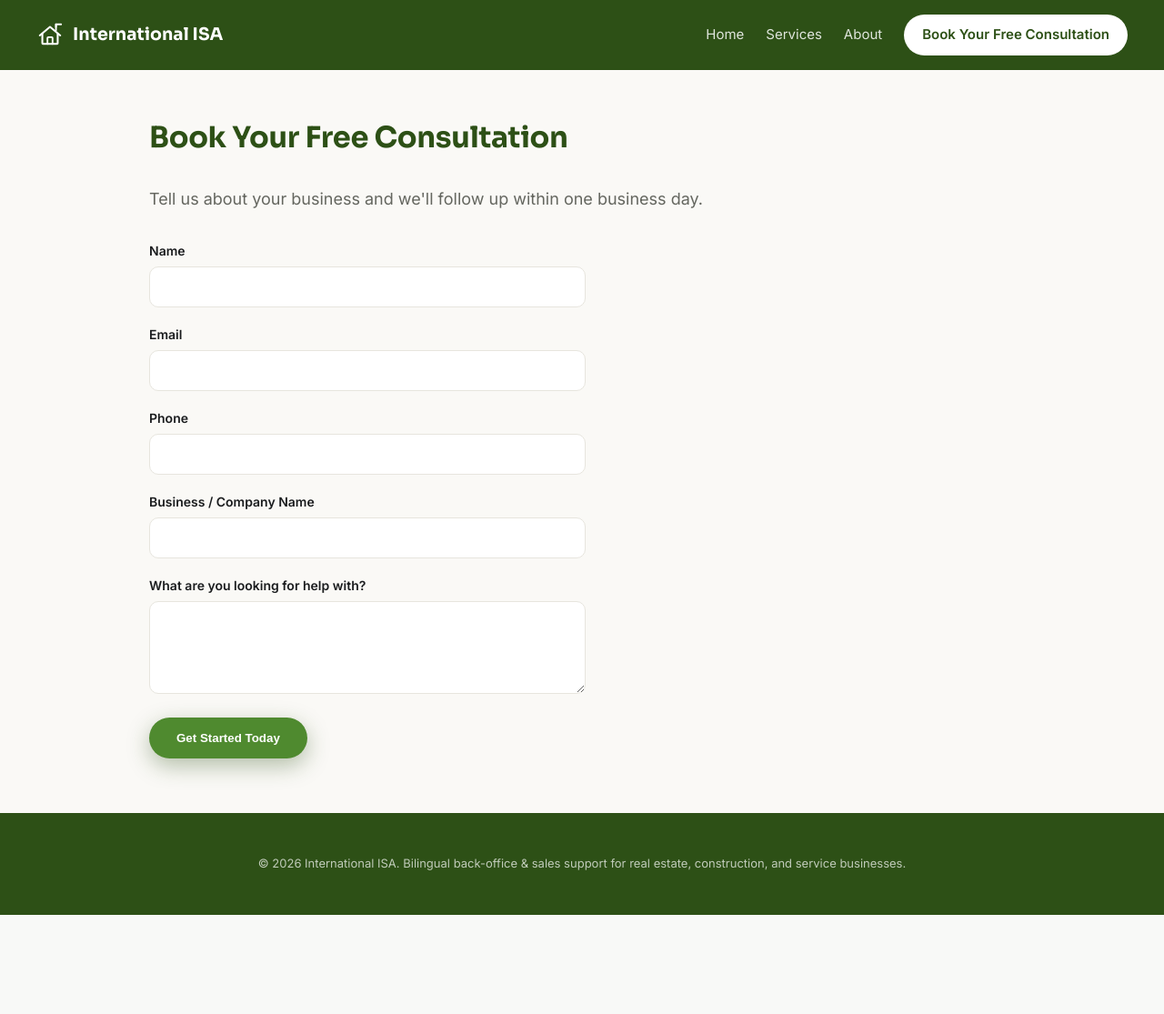
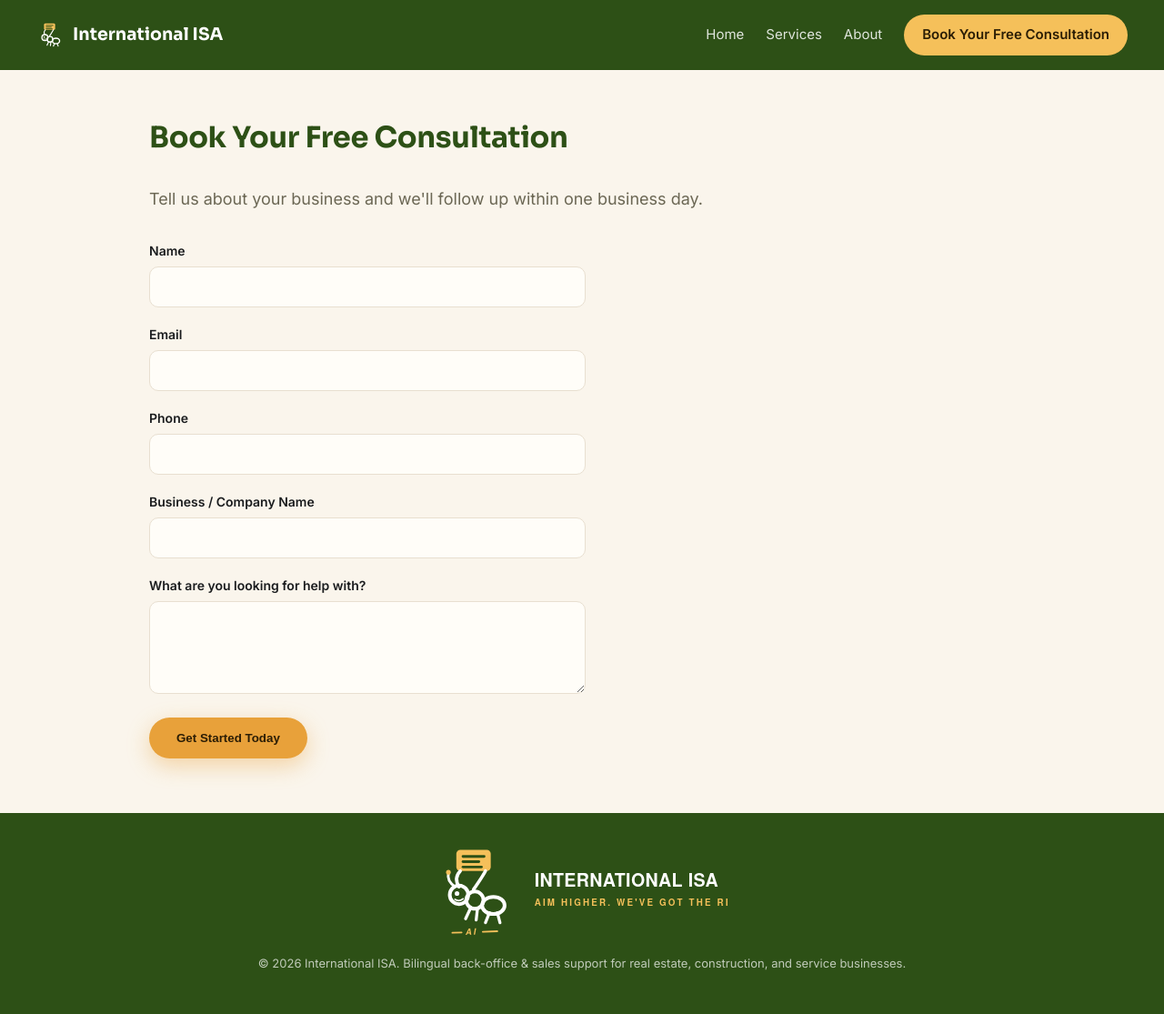
Before and after one commit to isaacsoberanis80/international-isa-website, a Flask app: page /contact in a window 1280 px wide. Shown: the whole page at 91% size. Before the commit the page ends 1006 px from the top, so only its background shows below. Run offline with Flask 3, Linux system fonts and the light colour scheme.

Commit message:
Rebrand: new Mighty Ant logo (header, footer, favicon) + warm cream/gold interface palette
- Header: ant mascot icon (white strokes, gold task-box) replaces house icon
- Footer: full reversed lockup with 'Aim higher. We've got the rest.' tagline
- Favicon: ant on cream rounded tile
- Palette: cream background (#faf5ec), gold CTAs and accents (#e8a13a/#f5c05a), grass green (#2d5016) unchanged as brand color
- All page content untouched

Co-Authored-By: Claude Fable 5 <noreply@anthropic.com>

```diff
--- a/app/static/css/style.css
+++ b/app/static/css/style.css
@@ -1,12 +1,15 @@
 :root {
   --brand: #2d5016;
   --brand-light: #4f8a2f;
-  --brand-lighter: #eaf3e2;
+  --brand-lighter: #eef0dc;
+  --gold: #e8a13a;
+  --gold-bright: #f5c05a;
+  --gold-ink: #2b1d05;
   --ink: #1a1c1e;
-  --muted: #64665f;
-  --bg: #faf9f6;
-  --card: #ffffff;
-  --border: #e7e5de;
+  --muted: #6b6754;
+  --bg: #faf5ec;
+  --card: #fffdf8;
+  --border: #e8dfd0;
 }
 
 * { box-sizing: border-box; }
@@ -63,8 +66,8 @@ nav a {
 nav a:hover { color: #fff; }
 
 nav a.cta {
-  background: #fff;
-  color: var(--brand);
+  background: var(--gold-bright);
+  color: var(--gold-ink);
   padding: 10px 20px;
   border-radius: 999px;
   font-weight: 600;
@@ -73,7 +76,7 @@ nav a.cta {
 }
 
 nav a.cta:hover {
-  background: var(--brand-lighter);
+  background: #fff;
   transform: translateY(-1px);
 }
 
@@ -153,20 +156,20 @@ main {
 .cta-large {
   display: inline-block;
   margin-top: 28px;
-  background: var(--brand-light);
-  color: #fff;
+  background: var(--gold);
+  color: var(--gold-ink);
   text-decoration: none;
   padding: 15px 30px;
   border-radius: 999px;
-  font-weight: 600;
-  box-shadow: 0 8px 24px rgba(45, 80, 22, 0.35);
+  font-weight: 700;
+  box-shadow: 0 8px 24px rgba(232, 161, 58, 0.4);
   transition: transform 0.15s ease, box-shadow 0.15s ease, background 0.15s ease;
 }
 
 .cta-large:hover {
-  background: var(--brand);
+  background: var(--gold-bright);
   transform: translateY(-2px);
-  box-shadow: 0 12px 28px rgba(45, 80, 22, 0.45);
+  box-shadow: 0 12px 28px rgba(232, 161, 58, 0.5);
 }
 
 .values {
@@ -249,8 +252,8 @@ main {
 }
 
 .cta-band h2 { color: #fff; margin-top: 0; }
-.cta-band .cta-large { background: #fff; color: var(--brand); box-shadow: none; }
-.cta-band .cta-large:hover { background: var(--brand-lighter); }
+.cta-band .cta-large { background: var(--gold-bright); color: var(--gold-ink); box-shadow: none; }
+.cta-band .cta-large:hover { background: #fff; }
 
 .page-header { margin-top: 48px; }
 
@@ -286,8 +289,8 @@ main {
 .lead-form input:focus,
 .lead-form textarea:focus {
   outline: none;
-  border-color: var(--brand-light);
-  box-shadow: 0 0 0 3px rgba(79, 138, 47, 0.15);
+  border-color: var(--gold);
+  box-shadow: 0 0 0 3px rgba(232, 161, 58, 0.2);
 }
 
 .lead-form button {
@@ -423,8 +426,8 @@ main {
   width: 32px;
   height: 32px;
   border-radius: 999px;
-  background: var(--brand);
-  color: #fff;
+  background: var(--gold);
+  color: var(--gold-ink);
   font-family: "Sora", sans-serif;
   font-weight: 700;
   font-size: 14px;
@@ -490,7 +493,7 @@ main {
 .faq summary::after {
   content: "+";
   font-size: 20px;
-  color: var(--brand-light);
+  color: var(--gold);
   transition: transform 0.15s ease;
 }
 
@@ -515,10 +518,17 @@ main {
 
 .site-footer {
   text-align: center;
-  padding: 32px 24px;
+  padding: 36px 24px 32px;
   color: rgba(255, 255, 255, 0.7);
   font-size: 13px;
   background: var(--brand);
+}
+
+.footer-logo {
+  width: 320px;
+  max-width: 85%;
+  display: block;
+  margin: 0 auto 14px;
 }
 
 @media (max-width: 640px) {
--- a/app/templates/base.html
+++ b/app/templates/base.html
@@ -13,12 +13,22 @@
 <body>
   <header class="site-header">
     <a class="logo" href="{{ url_for('main.home') }}">
-      <svg viewBox="0 0 32 32" fill="none" aria-hidden="true">
-        <path d="M4 17 16 7l12 10" stroke="#fff" stroke-width="2.2" stroke-linecap="round" stroke-linejoin="round"/>
-        <path d="M7 15v11a1 1 0 0 0 1 1h16a1 1 0 0 0 1-1V15" stroke="#fff" stroke-width="2.2" stroke-linecap="round" stroke-linejoin="round"/>
-        <path d="M13 27v-7a1 1 0 0 1 1-1h4a1 1 0 0 1 1 1v7" stroke="#fff" stroke-width="2" stroke-linecap="round" stroke-linejoin="round"/>
-        <path d="M23 11V4h6" stroke="#fff" stroke-width="2" stroke-linecap="round" stroke-linejoin="round"/>
-        <path d="M23 4v3" stroke="#fff" stroke-width="2" stroke-linecap="round"/>
+      <svg viewBox="0 0 128 128" fill="none" aria-hidden="true">
+        <rect x="36" y="12" width="52" height="30" rx="6" fill="#f5c05a"/>
+        <line x1="46" y1="21" x2="78" y2="21" stroke="#2D5016" stroke-width="4" stroke-linecap="round"/>
+        <line x1="46" y1="29" x2="70" y2="29" stroke="#2D5016" stroke-width="4" stroke-linecap="round"/>
+        <line x1="46" y1="37" x2="74" y2="37" stroke="#2D5016" stroke-width="4" stroke-linecap="round"/>
+        <path d="M40 66 C34 56 36 48 42 42" stroke="#fff" stroke-width="5" stroke-linecap="round"/>
+        <path d="M62 70 C70 58 76 50 80 42" stroke="#fff" stroke-width="5" stroke-linecap="round"/>
+        <circle cx="40" cy="78" r="14" stroke="#fff" stroke-width="6"/>
+        <circle cx="37" cy="76" r="3.5" fill="#fff"/>
+        <path d="M34 85 Q40 89 46 84" stroke="#fff" stroke-width="2.5" stroke-linecap="round"/>
+        <circle cx="64" cy="86" r="13" stroke="#fff" stroke-width="6"/>
+        <ellipse cx="92" cy="94" rx="17" ry="13" stroke="#fff" stroke-width="6"/>
+        <path d="M58 97 L50 114" stroke="#fff" stroke-width="5" stroke-linecap="round"/>
+        <path d="M68 98 L66 116" stroke="#fff" stroke-width="5" stroke-linecap="round"/>
+        <path d="M86 105 L80 118" stroke="#fff" stroke-width="5" stroke-linecap="round"/>
+        <path d="M98 105 L102 118" stroke="#fff" stroke-width="5" stroke-linecap="round"/>
       </svg>
       International ISA
     </a>
@@ -42,6 +52,7 @@
   </main>
 
   <footer class="site-footer">
+    <img src="{{ url_for('static', filename='img/logo-reversed.svg') }}" alt="International ISA — Aim higher. We've got the rest." class="footer-logo">
     <p>&copy; 2026 International ISA. Bilingual back-office &amp; sales support for real estate, construction, and service businesses.</p>
   </footer>
   <script src="{{ url_for('static', filename='js/reveal.js') }}"></script>
```
Also changed, not shown: app/static/img/favicon.svg, app/static/img/logo-full.svg (added), app/static/img/logo-reversed.svg (added).
